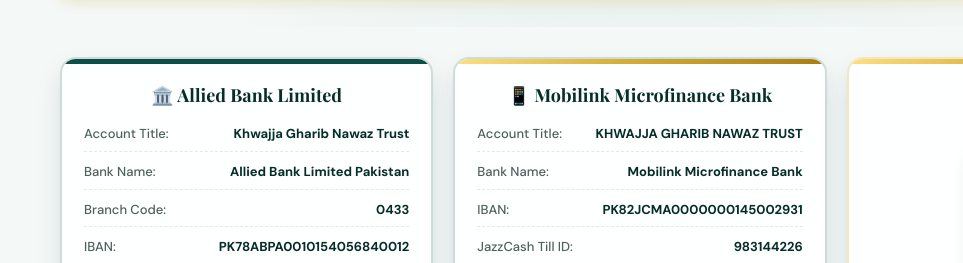
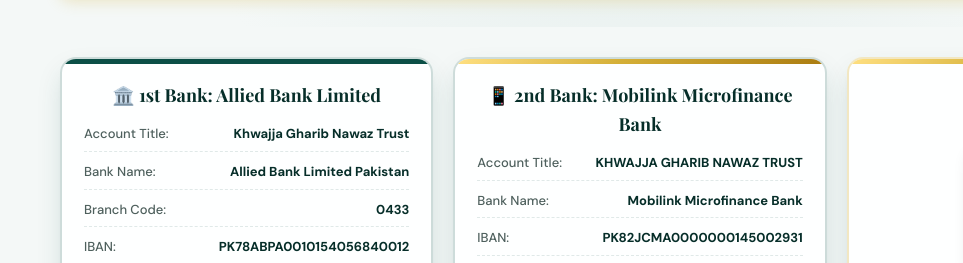
Before and after one commit to AzanAli7/Khwajja-Gharib-Nawaz-Trust, a plain HTML site: page donate.html in a window 1280 px wide. Shown: the part 411-674 px from the top of the page, 0-963 px from the left. Drawn offline with nearby package versions, Linux system fonts and the light colour scheme.

Commit message:
Update donate.html

```diff
--- a/donate.html
+++ b/donate.html
@@ -215,18 +215,18 @@
     <div class="container">
       <div class="payment-grid">
 
-        <!-- Allied Bank Transfer Card -->
+        <!-- Bank 1: Allied Bank Limited -->
         <div class="bank-card">
-          <h3>🏛️ Allied Bank Limited</h3>
+          <h3>🏛️ 1st Bank: Allied Bank Limited</h3>
           <div class="detail-row"><span>Account Title:</span> <b>Khwajja Gharib Nawaz Trust</b></div>
           <div class="detail-row"><span>Bank Name:</span> <b>Allied Bank Limited Pakistan</b></div>
           <div class="detail-row"><span>Branch Code:</span> <b>0433</b></div>
           <div class="detail-row"><span>IBAN:</span> <b>PK78ABPA0010154056840012</b></div>
         </div>
 
-        <!-- Mobilink Microfinance Bank Card -->
+        <!-- Bank 2: Mobilink Microfinance Bank -->
         <div class="bank-card gold-card">
-          <h3>📱 Mobilink Microfinance Bank</h3>
+          <h3>📱 2nd Bank: Mobilink Microfinance Bank</h3>
           <div class="detail-row"><span>Account Title:</span> <b>KHWAJJA GHARIB NAWAZ TRUST</b></div>
           <div class="detail-row"><span>Bank Name:</span> <b>Mobilink Microfinance Bank</b></div>
           <div class="detail-row"><span>IBAN:</span> <b>PK82JCMA0000000145002931</b></div>
```
